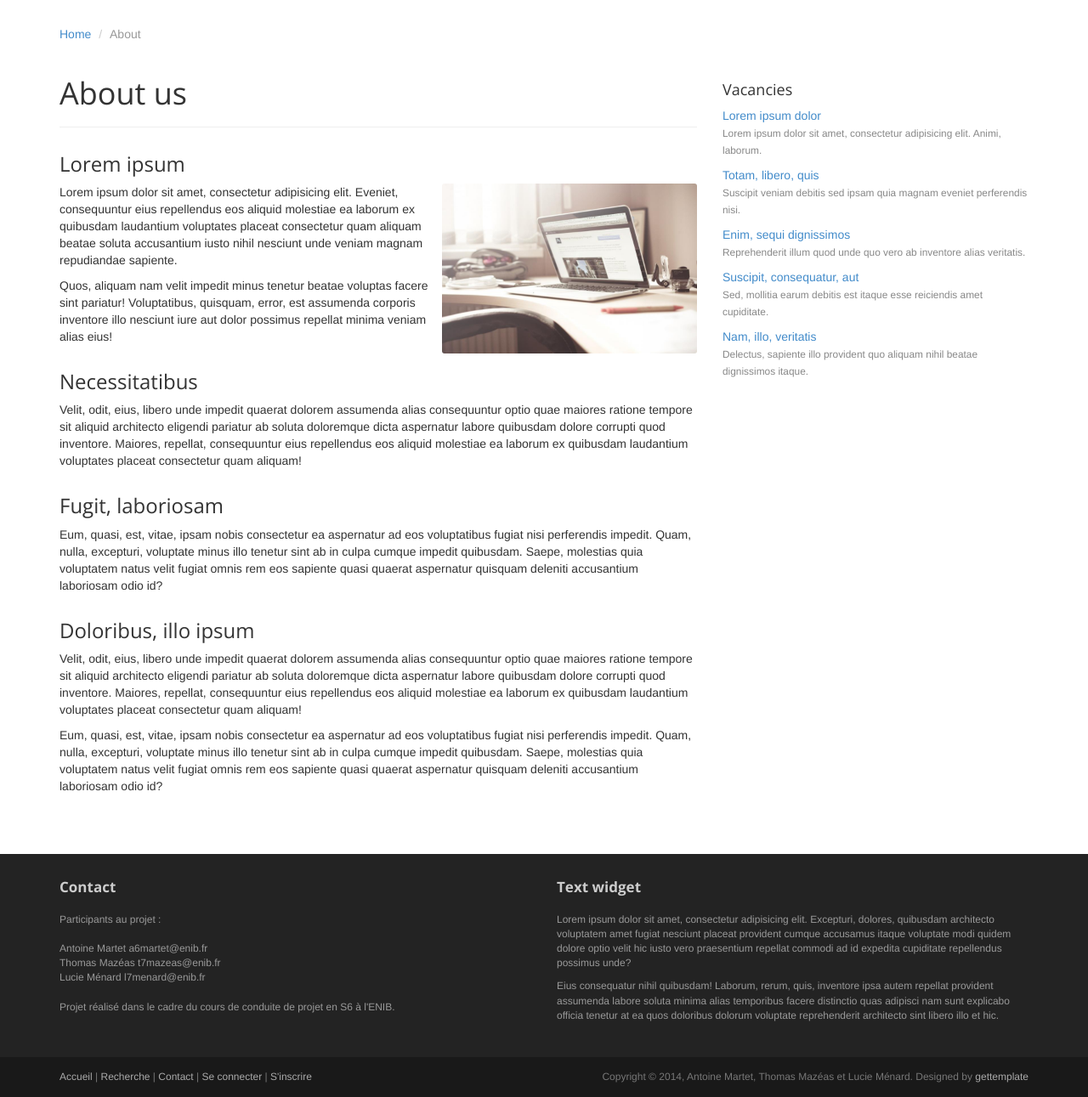
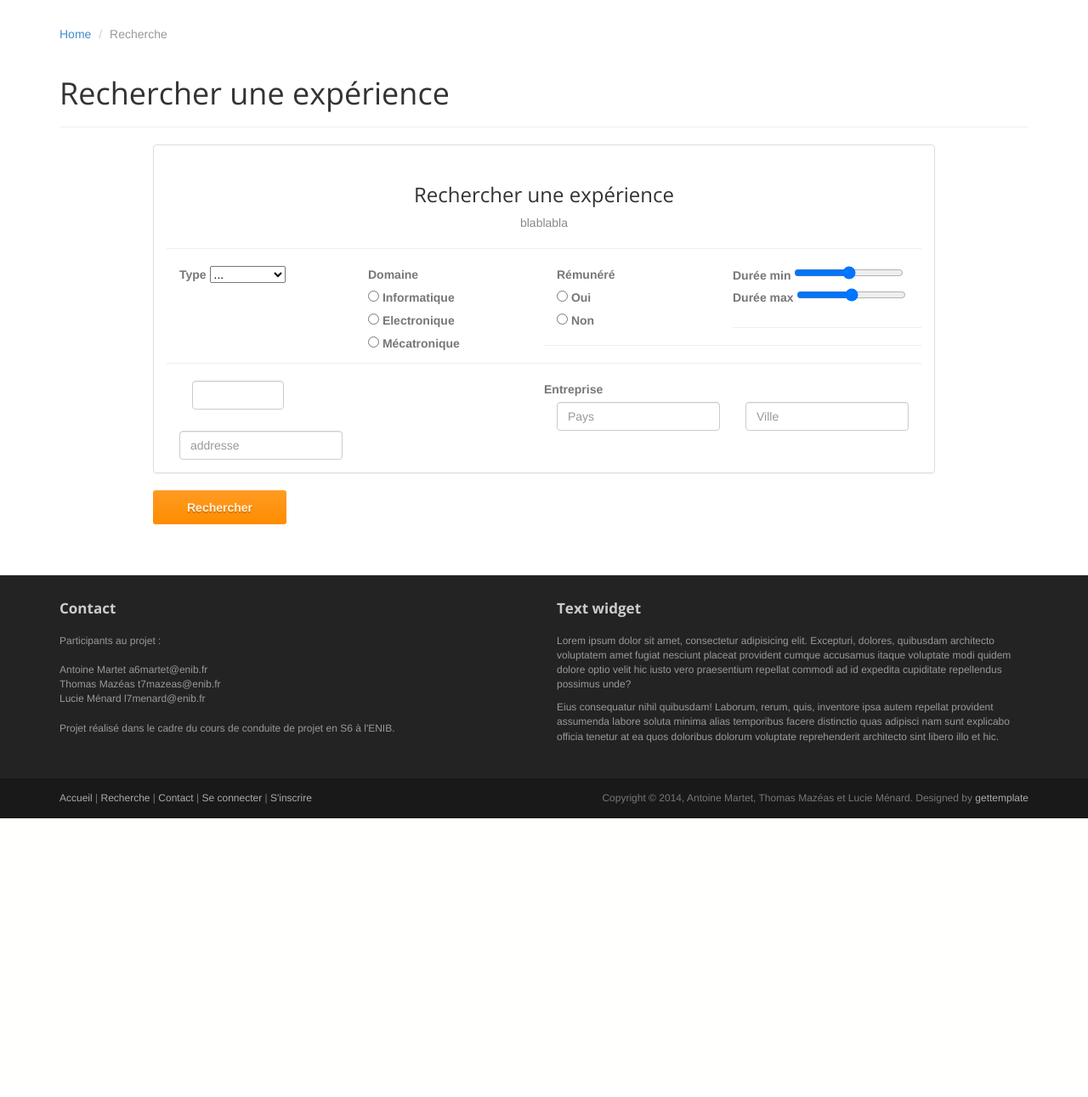
Before and after one commit to LucieMenard/Want-an-ENIntership, a Flask app: page /recherche in a window 1280 px wide. Shown: the part 100-1391 px from the top of the page at 85% size. After the commit the page ends 1063 px from the top, so only its background shows below. Run offline with Flask 2, Linux system fonts and the light colour scheme; some libraries are stand-ins or nearby versions.

Commit message:
modification du recherche (pas finie) : début du formulaire et mep de celui -ci

```diff
--- a/templates/recherche.html
+++ b/templates/recherche.html
@@ -1,10 +1,11 @@
 <!DOCTYPE html>
 <html lang="en">
+
 <head>
 	<meta charset="utf-8">
-	<meta name="viewport"    content="width=device-width, initial-scale=1.0">
+	<meta name="viewport" content="width=device-width, initial-scale=1.0">
 	<meta name="description" content="">
-	<meta name="author"      content="Sergey Pozhilov (GetTemplate.com)">
+	<meta name="author" content="Sergey Pozhilov (GetTemplate.com)">
 
 	<title>Want an ENIntership ?</title>
 
@@ -15,7 +16,7 @@
 	<link rel="stylesheet" href="{{url_for('static', filename='css/font-awesome.min.css')}}">
 
 	<!-- Custom styles for our template -->
-	<link rel="stylesheet" href="{{url_for('static', filename='css/bootstrap-theme.css')}}" media="screen" >
+	<link rel="stylesheet" href="{{url_for('static', filename='css/bootstrap-theme.css')}}" media="screen">
 	<link rel="stylesheet" href="{{url_for('static', filename='css/main.css')}}">
 
 	<!-- HTML5 shim and Respond.js IE8 support of HTML5 elements and media queries -->
@@ -27,12 +28,14 @@
 
 <body>
 	<!-- Fixed navbar -->
-	<div class="navbar navbar-inverse navbar-fixed-top headroom" >
+	<div class="navbar navbar-inverse navbar-fixed-top headroom">
 		<div class="container">
 			<div class="navbar-header">
 				<!-- Button for smallest screens -->
-				<button type="button" class="navbar-toggle" data-toggle="collapse" data-target=".navbar-collapse"><span class="icon-bar"></span> <span class="icon-bar"></span> <span class="icon-bar"></span> </button>
-				<a class="navbar-brand" href="/"><img src="{{url_for('static', filename='images/logo.png')}}" alt="Progressus HTML5 template"></a>
+				<button type="button" class="navbar-toggle" data-toggle="collapse" data-target=".navbar-collapse"><span
+						class="icon-bar"></span> <span class="icon-bar"></span> <span class="icon-bar"></span> </button>
+				<a class="navbar-brand" href="/"><img src="{{url_for('static', filename='images/logo.png')}}"
+						alt="Progressus HTML5 template"></a>
 			</div>
 			<div class="navbar-collapse collapse">
 				<ul class="nav navbar-nav pull-right">
@@ -42,7 +45,8 @@
 					<li><a href="contact">Contact</a></li>
 					<li><a class="btn" href="signin">S'INSCRIRE / SE CONNECTER</a></li>
 				</ul>
-			</div><!--/.nav-collapse -->
+			</div>
+			<!--/.nav-collapse -->
 		</div>
 	</div>
 	<!-- /.navbar -->
@@ -54,49 +58,122 @@
 
 		<ol class="breadcrumb">
 			<li><a href="/">Home</a></li>
-			<li class="active">About</li>
+			<li class="active">Recherche</li>
 		</ol>
 
 		<div class="row">
 
 			<!-- Article main content -->
-			<article class="col-sm-8 maincontent">
+			<article class="col-xs-12 maincontent">
 				<header class="page-header">
-					<h1 class="page-title">About us</h1>
+					<h1 class="page-title">Rechercher une expérience</h1>
 				</header>
-				<h3>Lorem ipsum</h3>
-				<p><img src="{{url_for('static', filename='images/mac.jpg')}}" alt="" class="img-rounded pull-right" width="300" > Lorem ipsum dolor sit amet, consectetur adipisicing elit. Eveniet, consequuntur eius repellendus eos aliquid molestiae ea laborum ex quibusdam laudantium voluptates placeat consectetur quam aliquam beatae soluta accusantium iusto nihil nesciunt unde veniam magnam repudiandae sapiente.</p>
-				<p>Quos, aliquam nam velit impedit minus tenetur beatae voluptas facere sint pariatur! Voluptatibus, quisquam, error, est assumenda corporis inventore illo nesciunt iure aut dolor possimus repellat minima veniam alias eius!</p>
-				<h3>Necessitatibus</h3>
-				<p>Velit, odit, eius, libero unde impedit quaerat dolorem assumenda alias consequuntur optio quae maiores ratione tempore sit aliquid architecto eligendi pariatur ab soluta doloremque dicta aspernatur labore quibusdam dolore corrupti quod inventore. Maiores, repellat, consequuntur eius repellendus eos aliquid molestiae ea laborum ex quibusdam laudantium voluptates placeat consectetur quam aliquam!</p>
-				<h3>Fugit, laboriosam</h3>
-				<p>Eum, quasi, est, vitae, ipsam nobis consectetur ea aspernatur ad eos voluptatibus fugiat nisi perferendis impedit. Quam, nulla, excepturi, voluptate minus illo tenetur sint ab in culpa cumque impedit quibusdam. Saepe, molestias quia voluptatem natus velit fugiat omnis rem eos sapiente quasi quaerat aspernatur quisquam deleniti accusantium laboriosam odio id?</p>
-				<h3>Doloribus, illo ipsum</h3>
-				<p>Velit, odit, eius, libero unde impedit quaerat dolorem assumenda alias consequuntur optio quae maiores ratione tempore sit aliquid architecto eligendi pariatur ab soluta doloremque dicta aspernatur labore quibusdam dolore corrupti quod inventore. Maiores, repellat, consequuntur eius repellendus eos aliquid molestiae ea laborum ex quibusdam laudantium voluptates placeat consectetur quam aliquam!</p>
-				<p>Eum, quasi, est, vitae, ipsam nobis consectetur ea aspernatur ad eos voluptatibus fugiat nisi perferendis impedit. Quam, nulla, excepturi, voluptate minus illo tenetur sint ab in culpa cumque impedit quibusdam. Saepe, molestias quia voluptatem natus velit fugiat omnis rem eos sapiente quasi quaerat aspernatur quisquam deleniti accusantium laboriosam odio id?</p>
+
+				<div class="col-md-10 col-md-offset-1 col-sm-8 col-sm-offset-2">
+					<div class="panel panel-default">
+						<div class="panel-body">
+							<h3 class="thin text-center">Rechercher une expérience</h3>
+							<p class="text-center text-muted">blablabla</p>
+							<hr>
+							<!-- Formulaire content -->
+							<form>
+								<div class="form-row">
+									<!-- Form control content -->
+									<div class="col-md-3 widget">
+										<label for="validationServer04">Type</label>
+										<select class="custom-select is-invalid" id="validationServer04" required>
+											<option>...</option>
+											<option>CDI</option>
+											<option>CDD</option>
+											<option>Stage</option>
+											<option>Alternance</option>
+										</select>
+									</div>
+
+									<!-- Radio content -->
+									<div class="col-md-3 widget">
+										<label for="validationServer01">Domaine</label>
+										<div class="form-check">
+											<input class="form-check-input" type="radio" name="radios"
+												id="radios1" value="Informatique">
+											<label class="form-check-label" for="radios1">Informatique</label>
+										</div>
+										<div class="form-check">
+											<input class="form-check-input" type="radio" name="radios"
+												id="radios2" value="Electronique">
+											<label class="form-check-label" for="radios2">Electronique</label>
+										</div>
+										<div class="form-check">
+											<input class="form-check-input" type="radio" name="radios"
+												id="radios2" value="Mécatronique">
+											<label class="form-check-label" for="radios2">Mécatronique</label>
+										</div>
+									</div>
+
+									<!-- Radio content -->
+									<div class="col-md-3 widget">
+										<label for="validationServer01">Rémunéré</label>
+										<div class="form-check">
+											<input class="form-check-input" type="radio" name="radios"
+												id="radios1" value="Informatique">
+											<label class="form-check-label" for="radios1">Oui</label>
+										</div>
+										<div class="form-check">
+											<input class="form-check-input" type="radio" name="radios"
+												id="radios2" value="Electronique">
+											<label class="form-check-label" for="radios2">Non</label>
+										</div>
+									</div>
+
+									<!-- Range content -->
+									<label for="customRange3">Durée min</label>
+									<input type="range" class="custom-range" min="0" max="24" step="0.5" id="rangeMin">
+
+									<label for="customRange3">Durée max</label>
+									<input type="range" class="custom-range" min="0" max="24" step="0.5" id="rangeMax">
+								</div>
+								<hr>
+								<hr>
+								<hr>
+								<!-- Entreprise content -->
+								<label for="validationServer01">Entreprise</label>
+								<div class="col-md-6 widget">
+									<div class="col-md-4 mb-3">
+										<input type="text" class="form-control is-valid" id="validationServer01">
+										<div class="valid-feedback"> </div>
+									</div>
+								</div>
+
+								<div class="form-row">
+									<!-- Addresse content -->
+									<div class="form-row col-md-3 widget">
+									  	<input type="text" class="form-control" placeholder="Pays">
+									</div>
+									<div class="form-row col-md-3 widget">
+									 	<input type="text" class="form-control" placeholder="Ville">
+									</div>
+									<div class="form-row col-md-3 widget">
+									 	<input type="text" class="form-control" placeholder="addresse">
+									</div>
+								</div>
+
+							</form>
+						</div>
+					</div>
+					<div class="form-row">
+						<button class="btn btn-primary" type="submit">Rechercher</button>
+					</div>
+
+				</div>
 
 			</article>
 			<!-- /Article -->
 
-			<!-- Sidebar -->
-			<aside class="col-sm-4 sidebar sidebar-right">
+		</div>
+	</div> <!-- /container -->
 
-				<div class="widget">
-					<h4>Vacancies</h4>
-					<ul class="list-unstyled list-spaces">
-						<li><a href="">Lorem ipsum dolor</a><br><span class="small text-muted">Lorem ipsum dolor sit amet, consectetur adipisicing elit. Animi, laborum.</span></li>
-						<li><a href="">Totam, libero, quis</a><br><span class="small text-muted">Suscipit veniam debitis sed ipsam quia magnam eveniet perferendis nisi.</span></li>
-						<li><a href="">Enim, sequi dignissimos</a><br><span class="small text-muted">Reprehenderit illum quod unde quo vero ab inventore alias veritatis.</span></li>
-						<li><a href="">Suscipit, consequatur, aut</a><br><span class="small text-muted">Sed, mollitia earum debitis est itaque esse reiciendis amet cupiditate.</span></li>
-						<li><a href="">Nam, illo, veritatis</a><br><span class="small text-muted">Delectus, sapiente illo provident quo aliquam nihil beatae dignissimos itaque.</span></li>
-					</ul>
-				</div>
-
-			</aside>
-			<!-- /Sidebar -->
-
-		</div>
-	</div>	<!-- /container -->
+	</div>
+	</div> <!-- /container -->
 
 
 	<footer id="footer" class="top-space">
@@ -123,8 +200,14 @@
 					<div class="col-md-6 widget">
 						<h3 class="widget-title">Text widget</h3>
 						<div class="widget-body">
-							<p>Lorem ipsum dolor sit amet, consectetur adipisicing elit. Excepturi, dolores, quibusdam architecto voluptatem amet fugiat nesciunt placeat provident cumque accusamus itaque voluptate modi quidem dolore optio velit hic iusto vero praesentium repellat commodi ad id expedita cupiditate repellendus possimus unde?</p>
-							<p>Eius consequatur nihil quibusdam! Laborum, rerum, quis, inventore ipsa autem repellat provident assumenda labore soluta minima alias temporibus facere distinctio quas adipisci nam sunt explicabo officia tenetur at ea quos doloribus dolorum voluptate reprehenderit architecto sint libero illo et hic.</p>
+							<p>Lorem ipsum dolor sit amet, consectetur adipisicing elit. Excepturi, dolores, quibusdam
+								architecto voluptatem amet fugiat nesciunt placeat provident cumque accusamus itaque
+								voluptate modi quidem dolore optio velit hic iusto vero praesentium repellat commodi ad
+								id expedita cupiditate repellendus possimus unde?</p>
+							<p>Eius consequatur nihil quibusdam! Laborum, rerum, quis, inventore ipsa autem repellat
+								provident assumenda labore soluta minima alias temporibus facere distinctio quas
+								adipisci nam sunt explicabo officia tenetur at ea quos doloribus dolorum voluptate
+								reprehenderit architecto sint libero illo et hic.</p>
 						</div>
 					</div>
 
@@ -151,7 +234,8 @@
 					<div class="col-md-6 widget">
 						<div class="widget-body">
 							<p class="text-right">
-								Copyright &copy; 2014, Antoine Martet, Thomas Mazéas et Lucie Ménard. Designed by <a href="http://gettemplate.com/" rel="designer">gettemplate</a>
+								Copyright &copy; 2014, Antoine Martet, Thomas Mazéas et Lucie Ménard. Designed by <a
+									href="http://gettemplate.com/" rel="designer">gettemplate</a>
 							</p>
 						</div>
 					</div>
@@ -173,4 +257,5 @@
 	<script src=" {{ url_for('static', filename='js/jQuery.headroom.min.js')}}"></script>
 	<script src=" {{url_for('static', filename='js/template.js')}} "></script>
 </body>
+
 </html>
--- a/templates/signup.html
+++ b/templates/signup.html
@@ -32,7 +32,7 @@
 			<div class="navbar-header">
 				<!-- Button for smallest screens -->
 				<button type="button" class="navbar-toggle" data-toggle="collapse" data-target=".navbar-collapse"><span class="icon-bar"></span> <span class="icon-bar"></span> <span class="icon-bar"></span> </button>
-				<a class="navbar-brand" href="index.html"><img src="assets/images/logo.png" alt="Progressus HTML5 template"></a>
+				<a class="navbar-brand" href="index"><img src="assets/images/logo.png" alt="Progressus HTML5 template"></a>
 			</div>
 			<div class="navbar-collapse collapse">
 				<ul class="nav navbar-nav pull-right">
@@ -53,7 +53,7 @@
 	<div class="container">
 
 		<ol class="breadcrumb">
-			<li><a href="index.html">Home</a></li>
+			<li><a href="index">Home</a></li>
 			<li class="active">Registration</li>
 		</ol>
 
@@ -69,7 +69,7 @@
 					<div class="panel panel-default">
 						<div class="panel-body">
 							<h3 class="thin text-center">Register a new account</h3>
-							<p class="text-center text-muted">Lorem ipsum dolor sit amet, <a href="signin.html">Login</a> adipisicing elit. Quo nulla quibusdam cum doloremque incidunt nemo sunt a tenetur omnis odio. </p>
+							<p class="text-center text-muted">Lorem ipsum dolor sit amet, <a href="signin">Login</a> adipisicing elit. Quo nulla quibusdam cum doloremque incidunt nemo sunt a tenetur omnis odio. </p>
 							<hr>
 
 							<form>
```
